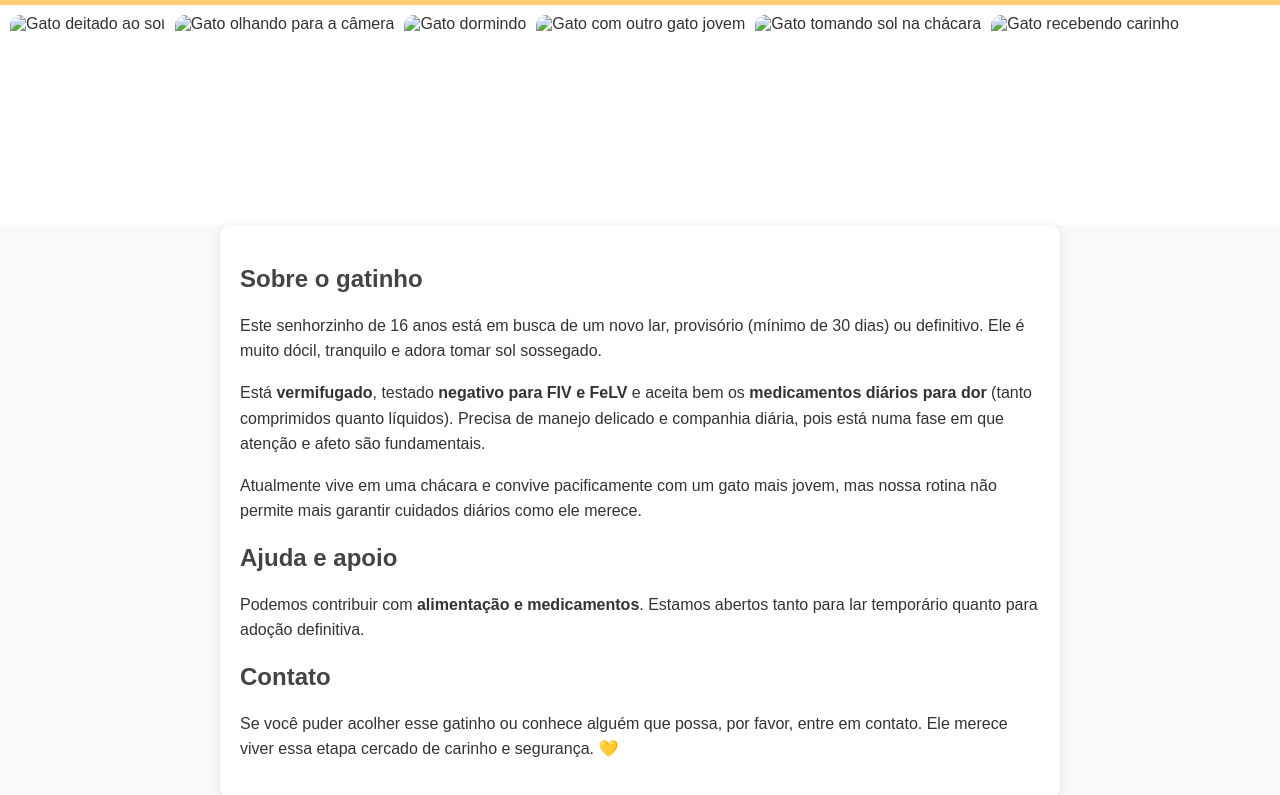
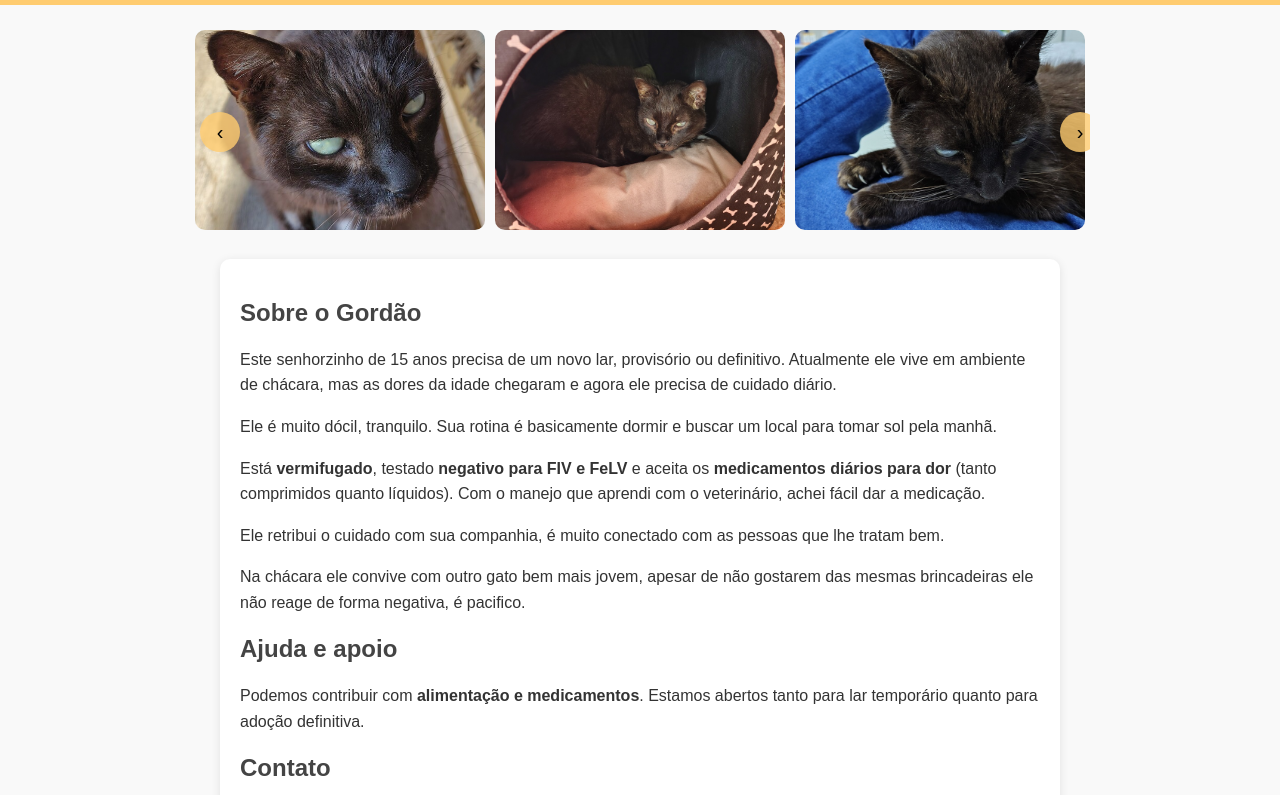
Before and after one commit to areisbr/adote, a plain HTML site: page index.html in a window 1280 px wide. Shown: the part 73-868 px from the top of the page. Drawn offline with Linux system fonts and the light colour scheme.

Commit message:
Adicionado fotos

```diff
--- a/index.html
+++ b/index.html
@@ -1,7 +1,8 @@
-<!DOCTYPE html><html lang="pt-BR">
+<!DOCTYPE html>
+<html lang="pt-BR">
 <head>
-  <meta charset="UTF-8">
-  <meta name="viewport" content="width=device-width, initial-scale=1.0">
+  <meta charset="UTF-8" />
+  <meta name="viewport" content="width=device-width, initial-scale=1.0"/>
   <title>Adote um Gatinho Idoso</title>
   <style>
     body {
@@ -10,7 +11,9 @@
       color: #333;
       margin: 0;
       padding: 0;
-    }header {
+    }
+
+    header {
       background-color: #ffcc70;
       padding: 20px;
       text-align: center;
@@ -22,20 +25,50 @@ h1 {
       font-size: 2em;
     }
 
-.carousel {
-  display: flex;
-  overflow-x: auto;
-  scroll-snap-type: x mandatory;
-  gap: 10px;
-  padding: 10px;
-  background: #fff;
+    .carousel-container {
+      position: relative;
+      max-width: 900px;
+      margin: 20px auto;
+      overflow: hidden;
     }
 
-.carousel img {
+    .carousel-track {
+      display: flex;
+      transition: transform 0.5s ease;
+    }
+
+    .carousel-slide {
+      flex: 0 0 33.3333%;
+      padding: 5px;
+      box-sizing: border-box;
+    }
+
+    .carousel-slide img {
+      width: 100%;
       height: 200px;
+      object-fit: cover;
       border-radius: 10px;
-  scroll-snap-align: start;
-  object-fit: cover;
+      cursor: pointer;
+    }
+
+    .carousel-buttons {
+      position: absolute;
+      top: 50%;
+      width: 100%;
+      display: flex;
+      justify-content: space-between;
+      transform: translateY(-50%);
+      padding: 0 10px;
+    }
+
+    .carousel-buttons button {
+      background: rgba(255, 204, 112, 0.8);
+      border: none;
+      border-radius: 50%;
+      width: 40px;
+      height: 40px;
+      cursor: pointer;
+      font-size: 20px;
     }
 
     .content {
@@ -44,7 +77,7 @@ h1 {
       padding: 20px;
       background: white;
       border-radius: 10px;
-  box-shadow: 0 2px 10px rgba(0,0,0,0.1);
+      box-shadow: 0 2px 10px rgba(0, 0, 0, 0.1);
     }
 
     .content h2 {
@@ -61,28 +94,117 @@ footer {
       color: #999;
     }
 
+    /* Modal Styles */
+    .modal {
+      display: none;
+      position: fixed;
+      z-index: 9999;
+      left: 0;
+      top: 0;
+      width: 100%;
+      height: 100%;
+      overflow: auto;
+      background-color: rgba(0, 0, 0, 0.8);
+    }
+
+    .modal-content {
+      margin: 5% auto;
+      display: block;
+      max-width: 80%;
+      max-height: 80%;
+      border-radius: 10px;
+    }
+
+    .close {
+      position: absolute;
+      top: 20px;
+      right: 30px;
+      color: white;
+      font-size: 40px;
+      font-weight: bold;
+      cursor: pointer;
+    }
   </style>
 </head>
-<body>  <header>
-    <h1>Procura-se um Lar para um Gatinho Idoso 🐾</h1>
-  </header>  <div class="carousel">
-    <img src="foto1.jpg" alt="Gato deitado ao sol">
-    <img src="foto2.jpg" alt="Gato olhando para a câmera">
-    <img src="foto3.jpg" alt="Gato dormindo">
-    <img src="foto4.jpg" alt="Gato com outro gato jovem">
-    <img src="foto5.jpg" alt="Gato tomando sol na chácara">
-    <img src="foto6.jpg" alt="Gato recebendo carinho">
-  </div>  <div class="content">
-    <h2>Sobre o gatinho</h2>
-    <p>Este senhorzinho de 16 anos está em busca de um novo lar, provisório (mínimo de 30 dias) ou definitivo. Ele é muito dócil, tranquilo e adora tomar sol sossegado.</p>
-    <p>Está <strong>vermifugado</strong>, testado <strong>negativo para FIV e FeLV</strong> e aceita bem os <strong>medicamentos diários para dor</strong> (tanto comprimidos quanto líquidos). Precisa de manejo delicado e companhia diária, pois está numa fase em que atenção e afeto são fundamentais.</p>
-    <p>Atualmente vive em uma chácara e convive pacificamente com um gato mais jovem, mas nossa rotina não permite mais garantir cuidados diários como ele merece.</p><h2>Ajuda e apoio</h2>
+<body>
+  <header>
+    <h1>Procura-se um lar para um Gatinho Idoso 🐾</h1>
+  </header>
+
+  <div class="carousel-container">
+    <div class="carousel-track" id="carouselTrack">
+      <div class="carousel-slide"><img src="images/foto1.jpg" alt="foto1"></div>
+      <div class="carousel-slide"><img src="images/foto2.jpg" alt="foto2"></div>
+      <div class="carousel-slide"><img src="images/foto3.jpg" alt="foto3"></div>
+      <div class="carousel-slide"><img src="images/foto4.jpg" alt="foto4"></div>
+      <div class="carousel-slide"><img src="images/foto5.jpg" alt="foto5"></div>
+      <div class="carousel-slide"><img src="images/foto6.jpg" alt="foto6"></div>
+      <div class="carousel-slide"><img src="images/foto7.jpg" alt="foto7"></div>
+    </div>
+    <div class="carousel-buttons">
+      <button onclick="moveCarousel(1)">‹</button>
+      <button onclick="moveCarousel(-1)">›</button>
+    </div>
+  </div>
+
+  <div class="content">
+    <h2>Sobre o Gordão</h2>
+    <p>Este senhorzinho de 15 anos precisa de um novo lar, provisório ou definitivo. Atualmente ele vive em ambiente de chácara, mas as dores da idade chegaram e agora ele precisa de cuidado diário.</p>
+    <p>Ele é muito dócil, tranquilo. Sua rotina é basicamente dormir e buscar um local para tomar sol pela manhã.</p>
+    <p>Está <strong>vermifugado</strong>, testado <strong>negativo para FIV e FeLV</strong> e aceita os <strong>medicamentos diários para dor</strong> (tanto comprimidos quanto líquidos). Com o manejo que aprendi com o veterinário, achei fácil dar a medicação.</p>
+    <p>Ele retribui o cuidado com sua companhia, é muito conectado com as pessoas que lhe tratam bem.</p>
+    <p>Na chácara ele convive com outro gato bem mais jovem, apesar de não gostarem das mesmas brincadeiras ele não reage de forma negativa, é pacifico.</p>
+
+    <h2>Ajuda e apoio</h2>
     <p>Podemos contribuir com <strong>alimentação e medicamentos</strong>. Estamos abertos tanto para lar temporário quanto para adoção definitiva.</p>
 
     <h2>Contato</h2>
-<p>Se você puder acolher esse gatinho ou conhece alguém que possa, por favor, entre em contato. Ele merece viver essa etapa cercado de carinho e segurança. 💛</p>
+    <p>Se você puder acolher esse gatinho ou conhece alguém que possa, por favor, entre em contato. Ele merece viver essa etapa cercado de carinho e segurança. 🐾</p>
+  </div>
 
-  </div>  <footer>
+  <footer>
     &copy; 2025 | Adoção responsável
-  </footer></body>
+  </footer>
+
+  <!-- Modal -->
+  <div id="modal" class="modal" onclick="closeModal(event)">
+    <span class="close" onclick="closeModal(event)">&times;</span>
+    <img class="modal-content" id="modalImage" alt="imagem ampliada">
+  </div>
+
+  <script>
+    const track = document.getElementById("carouselTrack");
+    let position = 0;
+
+    function moveCarousel(direction) {
+      const totalSlides = track.children.length;
+      const slideWidth = track.children[0].offsetWidth;
+      const maxPosition = -(slideWidth * (totalSlides - 3));
+      position += direction * slideWidth;
+
+      if (position > 0) position = 0;
+      if (position < maxPosition) position = maxPosition;
+
+      track.style.transform = `translateX(${position}px)`;
+    }
+
+    // Modal behavior
+    const modal = document.getElementById("modal");
+    const modalImage = document.getElementById("modalImage");
+
+    document.querySelectorAll(".carousel-slide img").forEach(img => {
+      img.addEventListener("click", () => {
+        modal.style.display = "block";
+        modalImage.src = img.src;
+        modalImage.alt = img.alt;
+      });
+    });
+
+    function closeModal(event) {
+      if (event.target === modal || event.target.className === "close") {
+        modal.style.display = "none";
+      }
+    }
+  </script>
+</body>
 </html>
```
Also changed, not shown: images/foto1.jpg (added), images/foto2.jpg (added), images/foto3.jpg (added), images/foto4.jpg (added), images/foto5.jpg (added), images/foto6.jpg (added), images/foto7.jpg (added). Lines whose indentation alone changed are shown as unchanged.
